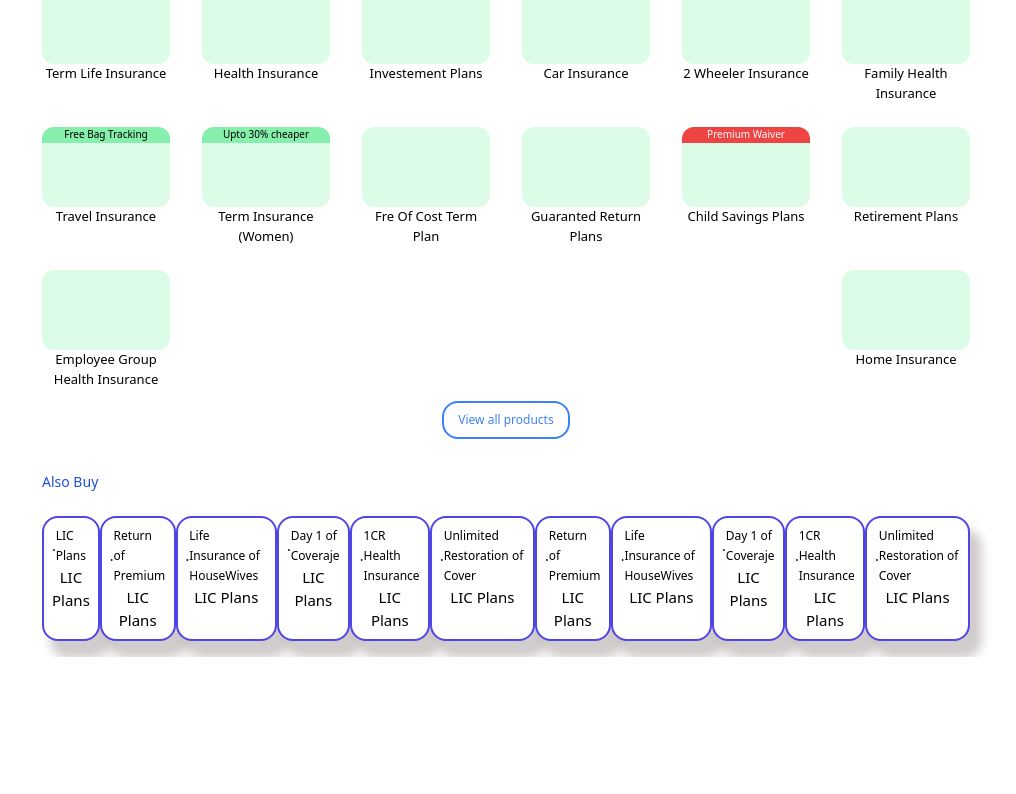
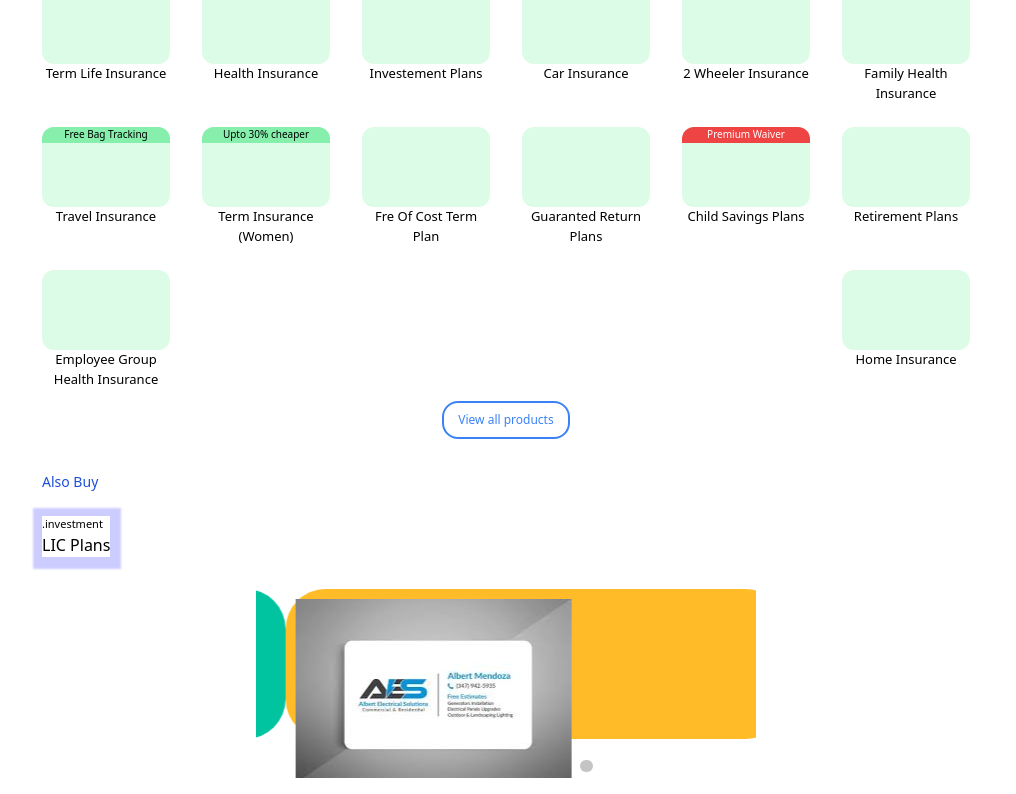
Before and after one commit to Vivekv1999/Design, a React (Create React App) app in the folder policy_bazar-ui-clone/: page / in a window 1280 px wide. Shown: the part 404-1198 px from the top of the page, without its empty margins (134-1150 px from the left). Before the commit the page ends 1061 px from the top, so only its background shows below. Built offline with nearby package versions, Linux system fonts and the light colour scheme.

Commit message:
add image slider with issue in slider

```diff
--- a/policy_bazar-ui-clone/src/Component/AlsoBuy/AlsoBySection.js
+++ b/policy_bazar-ui-clone/src/Component/AlsoBuy/AlsoBySection.js
@@ -1,85 +1,92 @@
 import React from "react";
 
-const sectionCardList=[
+const sectionCardList = [
   {
-    label:"LIC Plans",
-    subHeader:"investment",
-    subHeaderColor:""
+    label: "LIC Plans",
+    subHeader: "investment",
+    subHeaderColor: "",
   },
   {
-    label:"Return of Premium",
-    subHeader:"Term Life",
-    subHeaderColor:""
+    label: "Return of Premium",
+    subHeader: "Term Life",
+    subHeaderColor: "",
   },
   {
-    label:"Life Insurance of HouseWives",
-    subHeader:"investment",
-    subHeaderColor:""
+    label: "Life Insurance of HouseWives",
+    subHeader: "investment",
+    subHeaderColor: "",
   },
   {
-    label:"Day 1 of Coveraje",
-    subHeader:"Health Insurance",
-    subHeaderColor:""
+    label: "Day 1 of Coveraje",
+    subHeader: "Health Insurance",
+    subHeaderColor: "",
   },
   {
-    label:"1CR Health Insurance",
-    subHeader:"Health Insurance",
-    subHeaderColor:""
+    label: "1CR Health Insurance",
+    subHeader: "Health Insurance",
+    subHeaderColor: "",
   },
   {
-    label:"Unlimited Restoration of Cover",
-    subHeader:"Health Insurance",
-    subHeaderColor:""
+    label: "Unlimited Restoration of Cover",
+    subHeader: "Health Insurance",
+    subHeaderColor: "",
   },
   {
-    label:"Return of Premium",
-    subHeader:"Term Life",
-    subHeaderColor:""
+    label: "Return of Premium",
+    subHeader: "Term Life",
+    subHeaderColor: "",
   },
   {
-    label:"Life Insurance of HouseWives",
-    subHeader:"investment",
-    subHeaderColor:""
+    label: "Life Insurance of HouseWives",
+    subHeader: "investment",
+    subHeaderColor: "",
   },
   {
-    label:"Day 1 of Coveraje",
-    subHeader:"Health Insurance",
-    subHeaderColor:""
+    label: "Day 1 of Coveraje",
+    subHeader: "Health Insurance",
+    subHeaderColor: "",
   },
   {
-    label:"1CR Health Insurance",
-    subHeader:"Health Insurance",
-    subHeaderColor:""
+    label: "1CR Health Insurance",
+    subHeader: "Health Insurance",
+    subHeaderColor: "",
   },
   {
-    label:"Unlimited Restoration of Cover",
-    subHeader:"Health Insurance",
-    subHeaderColor:""
+    label: "Unlimited Restoration of Cover",
+    subHeader: "Health Insurance",
+    subHeaderColor: "",
   },
-]
+];
 
 const AlsoBySection = () => {
   return (
     <div className="app_main_wrapper p-4">
       <div className="flex justify-start flex-col px-40 ">
         <h2 className="text-[14px] font-medium block text-blue-700 mb-0">
-            Also Buy
+          Also Buy
         </h2>
-        <br/>
+        <br />
         <div className="flex flex-3">
-        {sectionCardList.map((d)=>{
+          <card className="justify-start" style={{boxShadow:"1px 2px 2px 10px rgba(0, 0, 255, .2)"}}>
+            <div className="text-[11px] flex">
+              <span>.</span>
+              <span>investment</span>
+              </div>
+            <div className="text-[16px]">LIC Plans</div>
+          </card>
+          {/* {sectionCardList.map((d)=>{
        return <section className="bg-white shadow-[10px_15px_10px_2px_rgba(143,131,131,0.4)] border-solid border-2 border-indigo-600
         p-2 rounded-2xl items-center
         ">
           <div className="items-center text-sm flex align-middle p-0">
             <span className="w-1 rounded-2xl">.</span>
-            <div className="text-[12px]">
+            <div className="text-[12px] w-full">
             {d.label}
             </div>
           </div>
           <div className="items-center text-center text-[15px]">LIC Plans</div>
         </section>
-        })}
+        })} */}
         </div>
       </div>
     </div>
--- /dev/null
+++ b/policy_bazar-ui-clone/src/Component/SliderImage/SliderImage.css
@@ -0,0 +1,40 @@
+.slideshow {
+    margin: 0 auto;
+    overflow: hidden;
+    max-width: 500px;
+  }
+
+  .slideshowSlider {
+    white-space: nowrap;
+    transition: ease 1000ms;
+  }
+
+  .slide {
+    display: inline-block;
+
+    height: 150px;
+    width: 100%;
+    border-radius: 40px;
+  }
+
+  /* Buttons */
+
+  .slideshowDots {
+    text-align: center;
+  }
+
+  .slideshowDot {
+    display: inline-block;
+    height: 0.8rem;
+    width: 0.8rem;
+    border-radius: 50%;
+
+    cursor: pointer;
+    margin: 15px 7px 0px;
+
+    background-color: #c4c4c4;
+  }
+
+  .slideshowDot.active {
+    background-color: #6a0dad;
+  }
--- a/policy_bazar-ui-clone/src/Component/SliderImage/SliderImage.js
+++ b/policy_bazar-ui-clone/src/Component/SliderImage/SliderImage.js
@@ -1,10 +1,104 @@
-import React from 'react'
+import React, { useEffect, useRef, useState } from 'react'
+
+const sliderImage = [
+  {
+    image: "assets/Slider_image/a1.jfif",
+    name: "First Image",
+    backgroundColor: "#0088FE"
+  },
+  {
+    image: "assets/Slider_image/a2.jfif",
+    name: "Second Image",
+    backgroundColor: "#00C49F"
+  },
+  {
+    image: "assets/Slider_image/a3.jfif",
+    name: "Thirt Image",
+    backgroundColor: "#FFBB28"
+  },
+  {
+    image: "assets/Slider_image/a4.jfif",
+    name: "Fourth Image",
+    backgroundColor: "#0088FE"
+  },
+  {
+    image: "assets/Slider_image/a5.png",
+    name: "Fifth Image",
+    backgroundColor: "#00C49F"
+  },
+  {
+    image: "assets/Slider_image/a6.jfif",
+    name: "Sixth Image",
+    backgroundColor: "#FFBB28"
+  },
+  {
+    image: "assets/Slider_image/a7.png",
+    name: "Sixth Image",
+    backgroundColor: "#FFBB28"
+  },
+];
 
 const SliderImage = () => {
+
+  const [index, setIndex] = useState(0);
+  const timeoutRef = useRef(null);
+  const delay = 2500;
+
+  function resetTimeout() {
+    if (timeoutRef.current) {
+      clearTimeout(timeoutRef.current);
+    }
+  }
+
+  useEffect(() => {
+    resetTimeout();
+    timeoutRef.current = setTimeout(
+      () =>
+        setIndex((prevIndex) =>
+          prevIndex === sliderImage.length - 1 ? 0 : prevIndex + 1
+        ),
+      delay
+    );
+
+    return () => {
+      resetTimeout();
+    };
+  }, [index]);
+
   return (
-    <div>
-
+    <div className="app_main_wrapper app_navbar p-4">
+    <div className="flex justify-between items-center px-40">
+      <div className="w-full">
+        <div className="slideshow">
+          <div
+            className="slideshowSlider"
+            style={{ transform: `translate3d(${-index * 100}%, 0, 0)` }}
+          >
+            {sliderImage.map((item, index) => (
+              <div
+                className="slide"
+                key={index}
+                style={{ backgroundColor:item.backgroundColor,borderRadius:"40px"}}
+              >
+              <img src={item.image} alt={item.name} style={{padding:"10px" }}/>
+              </div>
+            ))}
+          </div>
+          <div className="slideshowDots">
+            {sliderImage.map((_, idx) => (
+              <div
+                key={idx}
+                className={`slideshowDot${index === idx ? " active" : ""}`}
+                onClick={() => {
+                  setIndex(idx);
+                }}
+              ></div>
+            ))}
+          </div>
+        </div>
+      </div>
     </div>
+  </div>
   )
 }
 
```
